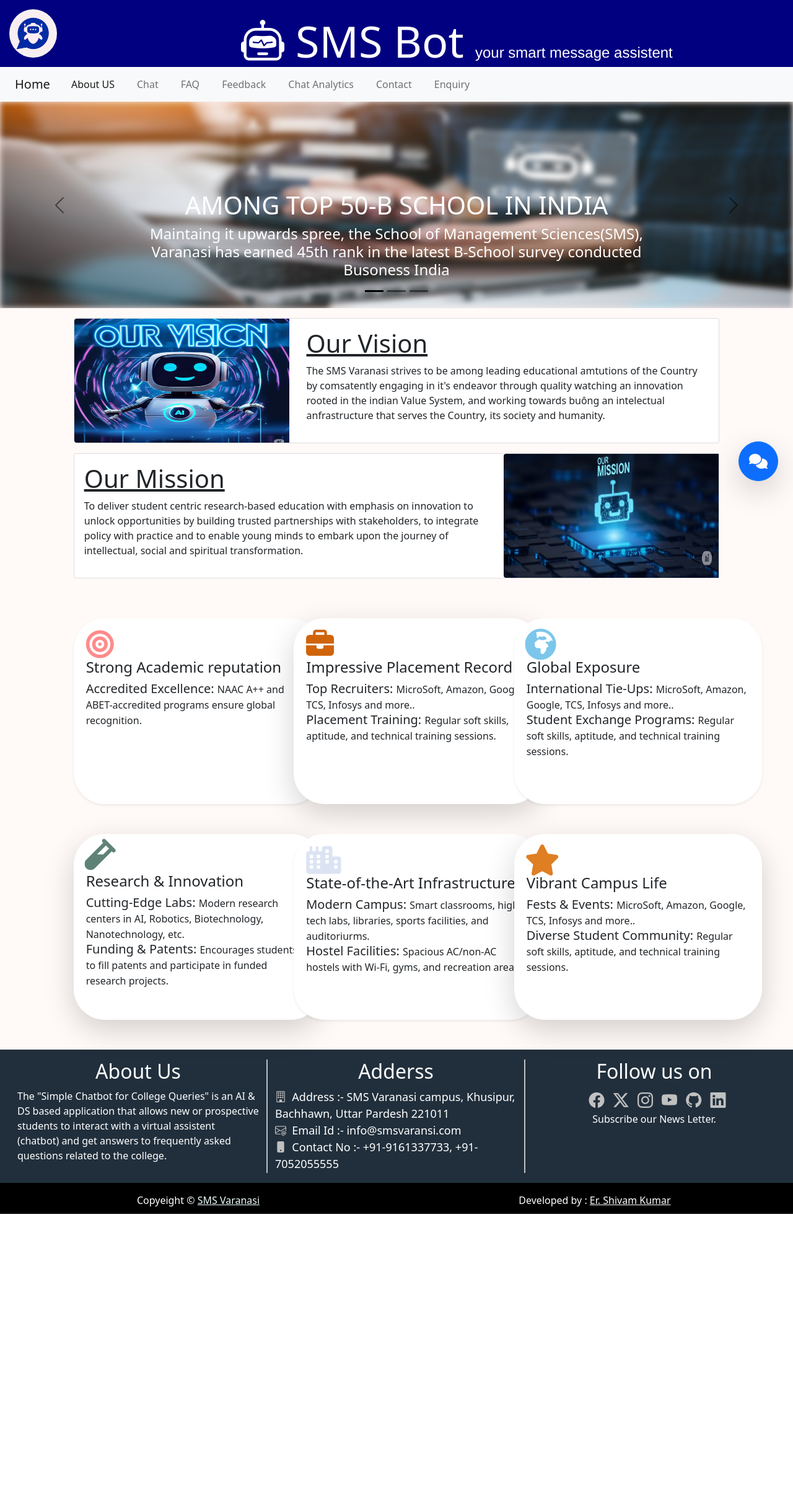
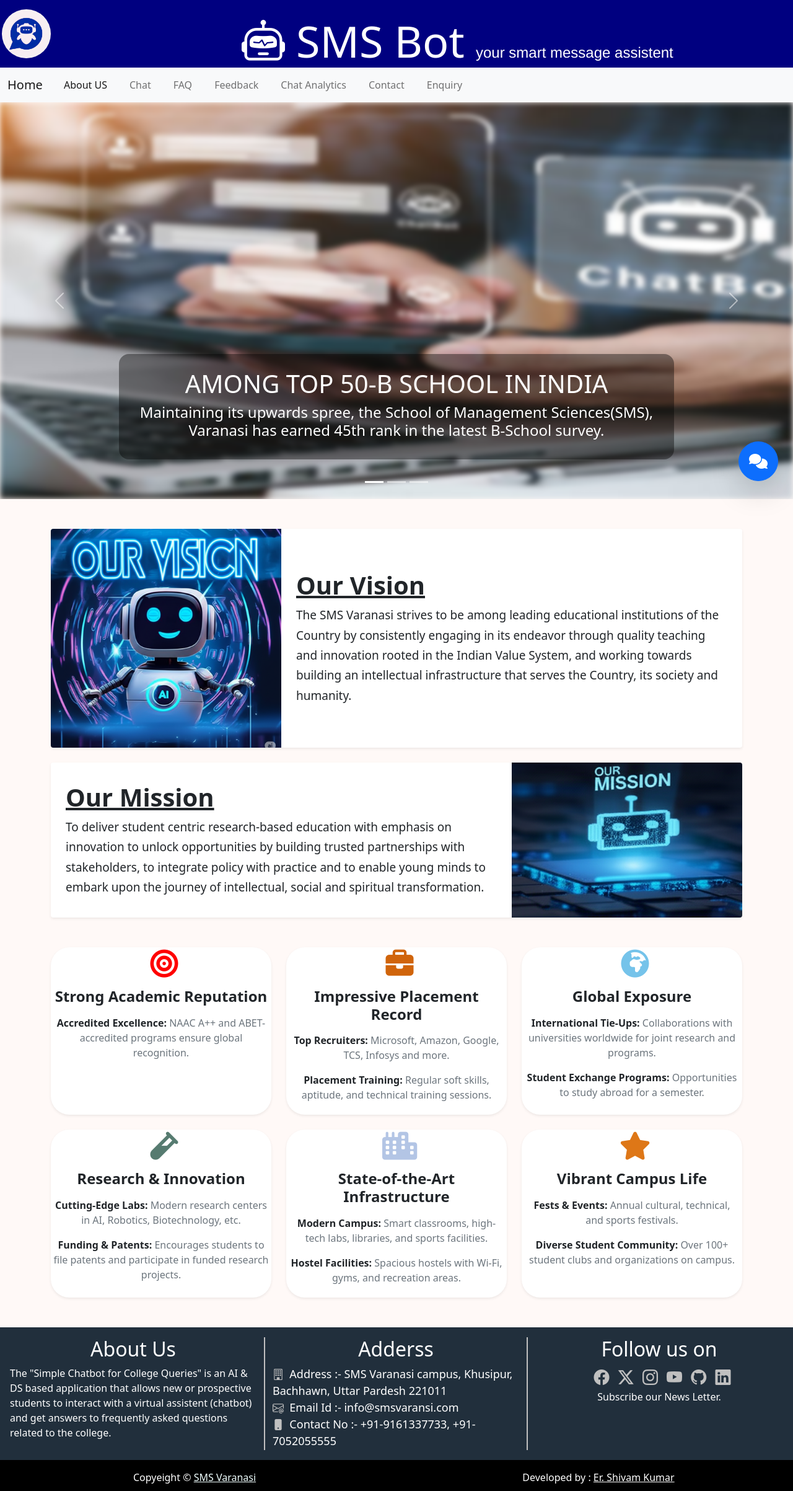
Before and after one commit to shivamkumar969/ChatBot, a Flask app: page / in a window 1280 px wide. Shown: the whole page at 62% size. Before the commit the page ends 1958 px from the top, so only its background shows below. Run offline with Flask 3, Linux system fonts and the light colour scheme; some libraries are stand-ins or nearby versions; some web fonts are replaced.

Commit message:
index.html

```diff
--- a/templates/index.html
+++ b/templates/index.html
@@ -5,178 +5,216 @@
     <meta name="viewport" content="width=device-width, initial-scale=1.0">
     <title>Home</title>
     {% include 'common/mylinks.html' %}
+    <style>
+        /* --- General Page Styles --- */
+        body {
+            background-color: #fff9f7;
+        }
 
+        /* --- Carousel / Slider Styles --- */
+        .carousel-image-blur {
+            filter: blur(4px);
+            object-fit: cover;
+            height: 80vh; /* Make slider taller but not full screen */
+        }
+        .carousel-caption {
+            background-color: rgba(0, 0, 0, 0.4); /* Dark overlay for better text readability */
+            border-radius: 1rem;
+            padding: 1.5rem;
+            bottom: 10%;
+        }
+
+        /* --- Vision & Mission Section --- */
+        .vision-mission-card {
+            border: none;
+            overflow: hidden; /* Ensure rounded corners on image */
+        }
+        .vision-mission-image {
+            width: 100%;
+            height: 100%;
+            object-fit: cover;
+            min-height: 250px;
+        }
+        .vision-mission-card .card-title {
+            text-decoration: underline;
+            font-weight: 600;
+        }
+        .card-text{
+            font-weight: 400;
+            font-size: 19px;
+            line-height: 1.7;
+        }
+        /* --- Feature Card Section ("Bubble Cards") --- */
+        .feature-card {
+            border-radius: 30px;
+            padding: 2rem 1.5rem;
+            text-align: center;
+            height: 100%; /* Makes all cards in a row the same height */
+            transition: transform 0.3s ease-in-out, box-shadow 0.3s ease-in-out;
+        }
+        .feature-card:hover {
+            transform: translateY(-10px);
+            box-shadow: 0 1rem 3rem rgba(0,0,0,.175)!important;
+        }
+        .feature-card .icon {
+            font-size: 45px;
+            margin-bottom: 1rem;
+        }
+        .feature-card h4 {
+            font-weight: 600;
+            margin-bottom: 1rem;
+        }
+        .feature-card .feature-subtitle {
+            font-weight: bold;
+        }
+        .feature-card .feature-text {
+            color: #6c757d;
+        }
+
+        /* --- Responsive Typography --- */
+        @media (max-width: 768px) {
+            .carousel-image-blur {
+                height: 50vh; /* Shorter slider on mobile */
+            }
+            .vision-mission-card .card-title {
+                font-size: 1.75rem; /* Reduce title size on mobile */
+            }
+            /* --- (ADDED) Styles for mobile slider text --- */
+            .carousel-caption {
+                bottom: 5%;
+                padding: 1rem;
+            }
+            .carousel-caption h1 {
+                font-size: 1.5rem; /* Make the title smaller */
+            }
+            .carousel-caption .h4 {
+                font-size: 0.9rem; /* Make the paragraph smaller */
+                line-height: 1.4;
+            }
+        }
+    </style>
 </head>
 <body>
-    <div class="container-fluid" style="background-color: #fff9f7;">
+    <div class="container-fluid p-0">
         {% include 'common/header.html' %}
-        <!-- Start Slider -->
-        <div class="row main" style="min-height: auto; background-color: #f9ebea;">
-            <div class="col-sm-12" style="min-height:auto; margin: 0px; padding: 0px;">
-                <div id="carouselExampleDark" class="carousel carousel-dark slide" data-bs-ride="carousel">
+
+        <div id="homeCarousel" class="carousel slide" data-bs-ride="carousel">
             <div class="carousel-indicators">
-                    <button type="button" data-bs-target="#carouselExampleDark" data-bs-slide-to="0" class="active" aria-current="true" aria-label="Slide 1"></button>
-                    <button type="button" data-bs-target="#carouselExampleDark" data-bs-slide-to="1" aria-label="Slide 2"></button>
-                    <button type="button" data-bs-target="#carouselExampleDark" data-bs-slide-to="2" aria-label="Slide 3"></button>
+                <button type="button" data-bs-target="#homeCarousel" data-bs-slide-to="0" class="active"></button>
+                <button type="button" data-bs-target="#homeCarousel" data-bs-slide-to="1"></button>
+                <button type="button" data-bs-target="#homeCarousel" data-bs-slide-to="2"></button>
             </div>
             <div class="carousel-inner">
-                    <div class="carousel-item active" data-bs-interval="3000">
-                    <img src="{{url_for('static',filename='images/hcard1.png')}}" class="d-block w-100" alt="" style="filter: blur(5px);">
-                    <div class="carousel-caption d-none d-md-block">
-                        <h1 class="text-white">AMONG TOP 50-B SCHOOL IN INDIA</h1>
-                        <p class="h4 text-white">Maintaing it upwards spree, the School of Management Sciences(SMS), Varanasi has earned 45th rank in the latest B-School survey conducted Busoness India</p>
+                <div class="carousel-item active" data-bs-interval="4000">
+                    <img src="{{url_for('static',filename='images/hcard1.png')}}" class="d-block w-100 carousel-image-blur" alt="...">
+                    <!-- (FIXED) Removed d-none and d-md-block classes -->
+                    <div class="carousel-caption">
+                        <h1>AMONG TOP 50-B SCHOOL IN INDIA</h1>
+                        <p class="h4">Maintaining its upwards spree, the School of Management Sciences(SMS), Varanasi has earned 45th rank in the latest B-School survey.</p>
                     </div>
                 </div>
-                    <div class="carousel-item" data-bs-interval="3000">
-                    <img src="{{url_for('static',filename='images/hcard2.png')}}" class="d-block w-100" alt="" style="filter: blur(5px);">
-                    <div class="carousel-caption d-none d-md-block">
-                        <h1 class="text-white">LEARNING MAKE US STRONG FOR LIFE</h1>
-                        <p class="h4 text-white">We could bring all of the great opportunities that our student have... or you could hear it from the students Memselves</p>
+                <div class="carousel-item" data-bs-interval="4000">
+                    <img src="{{url_for('static',filename='images/hcard2.png')}}" class="d-block w-100 carousel-image-blur" alt="...">
+                    <!-- (FIXED) Removed d-none and d-md-block classes -->
+                    <div class="carousel-caption">
+                        <h1>LEARNING MAKES US STRONG FOR LIFE</h1>
+                        <p class="h4">We could bring all of the great opportunities that our student have... or you could hear it from the students themselves.</p>
                     </div>
                 </div>
-                    <div class="carousel-item" data-bs-interval="3000">
-                    <img src="{{url_for('static',filename='images/hcard3.png')}}" class="d-block w-100" alt="" style="filter: blur(5px);">
-                    <div class="carousel-caption d-none d-md-block">
-                        <h1 class="text-white">THE GENERATION OF LEADERSHIP STARTS HERE</h1>
-                        <p class="h4 text-white">An investment in knowledge always pays the best interest</p>
+                <div class="carousel-item" data-bs-interval="4000">
+                    <img src="{{url_for('static',filename='images/hcard3.png')}}" class="d-block w-100 carousel-image-blur" alt="...">
+                    <!-- (FIXED) Removed d-none and d-md-block classes -->
+                    <div class="carousel-caption">
+                        <h1>THE GENERATION OF LEADERSHIP STARTS HERE</h1>
+                        <p class="h4">An investment in knowledge always pays the best interest.</p>
                     </div>
                 </div>
             </div>
-                <button class="carousel-control-prev" type="button" data-bs-target="#carouselExampleDark" data-bs-slide="prev">
-                    <span class="carousel-control-prev-icon" aria-hidden="true"></span>
-                    <span class="visually-hidden">Previous</span>
+            <button class="carousel-control-prev" type="button" data-bs-target="#homeCarousel" data-bs-slide="prev">
+                <span class="carousel-control-prev-icon"></span><span class="visually-hidden">Previous</span>
             </button>
-                <button class="carousel-control-next" type="button" data-bs-target="#carouselExampleDark" data-bs-slide="next">
-                    <span class="carousel-control-next-icon" aria-hidden="true"></span>
-                    <span class="visually-hidden">Next</span>
+            <button class="carousel-control-next" type="button" data-bs-target="#homeCarousel" data-bs-slide="next">
+                <span class="carousel-control-next-icon"></span><span class="visually-hidden">Next</span>
             </button>
         </div>
+        <div class="container my-5">
+            <div class="card mb-4 vision-mission-card shadow-sm">
+                <div class="row g-0">
+                    <div class="col-lg-4">
+                        <img src="{{url_for('static',filename='images/vision1.png')}}" class="vision-mission-image" alt="Our Vision">
                     </div>
-        </div>
-        <!-- End Slider -->
-         <!-- Stard Our Vision & Mission -->
-        <div class="row mt-3 mb-3">
-            <div class="col-sm-1"></div>
-            <div class="col-sm-10">
-                <div class="card mb-3" style="min-height: 200px;">
-                    <div class="row m-0 p-0" >
-                        <div class="col-md-4 m-0 p-0">
-                            <img src="{{url_for('static',filename='images/vision1.png')}}" class="img-fluid rounded-start" alt="" style="height: 200px; width: 100%; margin: 0px; padding: 0px;">
-                        </div>
-                        <div class="col-md-8">
-                            <div class="card-body">
-                                <h5 class="card-title h1" style="text-decoration: underline;">Our Vision</h5>
-                                <p class="card-text">
-                                    The SMS Varanasi strives to be among leading educational amtutions of the Country by comsatently engaging in it's endeavor through quality watching an innovation rooted in the indian Value System, and working towards buông an intelectual anfrastructure that serves the Country, its society and humanity.
-                                </p>
+                    <div class="col-lg-8 d-flex align-items-center">
+                        <div class="card-body p-4">
+                            <h2 class="card-title h1">Our Vision</h2>
+                            <p class="card-text">The SMS Varanasi strives to be among leading educational institutions of the Country by consistently engaging in its endeavor through quality teaching and innovation rooted in the Indian Value System, and working towards building an intellectual infrastructure that serves the Country, its society and humanity.</p>
                         </div>
                     </div>
                 </div>
             </div>
-                <div class="card mb-3" style="min-height: 200px;">
+            <div class="card vision-mission-card shadow-sm">
                 <div class="row g-0">
-                        <div class="col-md-8">
-                            <div class="card-body">
-                                <h5 class="card-title h1" style="text-decoration: underline;">Our Mission</h5>
-                                <p class="card-text">
-                                    To deliver student centric research-based education with emphasis on innovation to unlock opportunities by building trusted partnerships with stakeholders, to integrate policy with practice and to enable young minds to embark upon the journey of intellectual, social and spiritual transformation.
-                                </p>
+                    <div class="col-lg-8 d-flex align-items-center order-2 order-lg-1">
+                        <div class="card-body p-4">
+                            <h2 class="card-title h1">Our Mission</h2>
+                            <p class="card-text">To deliver student centric research-based education with emphasis on innovation to unlock opportunities by building trusted partnerships with stakeholders, to integrate policy with practice and to enable young minds to embark upon the journey of intellectual, social and spiritual transformation.</p>
                         </div>
                     </div>
-                        <div class="col-md-4">
-                            <img src="{{url_for('static',filename='images/mission.png')}}" class="img-fluid rounded-start" alt=""  style="min-height: 200px;">
+                    <div class="col-lg-4 order-1 order-lg-2">
+                        <img src="{{url_for('static',filename='images/mission.png')}}" class="vision-mission-image" alt="Our Mission">
                     </div>
                 </div>
             </div>
         </div>
-            <div class="col-sm-1"></div>
-        </div>
-        <!-- End Our Vision & Missiion -->
-         <!-- Start Bubble Card -->
-        <div class="row mb-5 mt-5">
-            <div class="col-sm-1"></div>
-                <div class="col-sm-10">
-                    <div class="row">
-                        <div class="col-sm-4">
-                            <div class="shadow shadow-sm bg-body p-1" style="min-height:300px; width: 400px; border-radius: 50px;">
-                                <div class="card-body"  >
-                                    <!-- <i class="bi bi-bullseye" style="font-size: 45px; color: red;"></i> -->
-                                    <i class="fa-solid fa-bullseye fa-fade" style="font-size: 45px; color: red;"></i>
-                                    <h4>Strong Academic reputation</h4>
-                                    <span class="h5">Accredited Excellence: <span class="h6">NAAC A++ and ABET-accredited programs ensure global recognition.</span></span>
+        <div class="container my-5">
+            <div class="row gy-4"> <div class="col-12 col-md-6 col-lg-4">
+                    <div class="shadow-sm bg-body p-1 feature-card">
+                        <i class="fa-solid fa-bullseye icon" style="color: red;"></i>
+                        <h4>Strong Academic Reputation</h4>
+                        <p><span class="feature-subtitle">Accredited Excellence:</span> <span class="feature-text">NAAC A++ and ABET-accredited programs ensure global recognition.</span></p>
                     </div>
                 </div>
-                        </div>
-                        <div class="col-sm-4">
-                            <div class="shadow shadow-lg bg-body p-1" style="min-height:300px; width: 400px; border-radius: 50px;">
-                                <div class="card-body"  >
-                                    <!-- <i class="bi bi-bullseye" style="font-size: 45px; color: red;"></i> -->
-                                    <!-- <i fa-solid fa-briefcase fa-bounce style="color: #d0640b; font-size: 45px;"></i> -->
-                                    <i class="fa-solid fa-briefcase fa-bounce" style="color: #d0640b; font-size: 45px;"></i>
+                <div class="col-12 col-md-6 col-lg-4">
+                    <div class="shadow-sm bg-body p-1 feature-card">
+                        <i class="fa-solid fa-briefcase icon" style="color: #d0640b;"></i>
                         <h4>Impressive Placement Record</h4>
-                                    <span class="h5">Top Recruiters: <span class="h6">MicroSoft, Amazon, Google, TCS, Infosys and more..</span></span><br>
-                                    <span class="h5">Placement Training: <span class="h6">Regular soft skills, aptitude, and technical training sessions.</span></span>
+                        <p><span class="feature-subtitle">Top Recruiters:</span> <span class="feature-text">Microsoft, Amazon, Google, TCS, Infosys and more.</span></p>
+                        <p><span class="feature-subtitle">Placement Training:</span> <span class="feature-text">Regular soft skills, aptitude, and technical training sessions.</span></p>
                     </div>
                 </div>
+                <div class="col-12 col-md-6 col-lg-4">
+                    <div class="shadow-sm bg-body p-1 feature-card">
+                        <i class="fa-solid fa-earth-africa icon" style="color: #75c3ea;"></i>
+                        <h4>Global Exposure</h4>
+                        <p><span class="feature-subtitle">International Tie-Ups:</span> <span class="feature-text">Collaborations with universities worldwide for joint research and programs.</span></p>
+                        <p><span class="feature-subtitle">Student Exchange Programs:</span> <span class="feature-text">Opportunities to study abroad for a semester.</span></p>
                     </div>
-                        <div class="col-sm-4">
-                            <div class="shadow shadow-sm bg-body p-1" style="min-height:300px; width: 400px; border-radius: 50px;">
-                                <div class="card-body"  >
-                                    <!-- <i class="bi bi-bullseye" style="font-size: 45px; color: red;"></i> -->
-                                    <i class="fa-solid fa-earth-africa fa-beat-fade" style="color: #75c3ea; font-size: 45px;"></i>
-                                    <h4>Global Exposure</h4>
-                                    <span class="h5">International Tie-Ups: <span class="h6">MicroSoft, Amazon, Google, TCS, Infosys and more..</span></span><br>
-                                    <span class="h5">Student Exchange Programs: <span class="h6">Regular soft skills, aptitude, and technical training sessions.</span></span>
+                </div>
+                <div class="col-12 col-md-6 col-lg-4">
+                    <div class="shadow-sm bg-body p-1 feature-card">
+                        <i class="fa-solid fa-vial icon" style="color: #567b70;"></i>
+                        <h4>Research & Innovation</h4>
+                        <p><span class="feature-subtitle">Cutting-Edge Labs:</span> <span class="feature-text">Modern research centers in AI, Robotics, Biotechnology, etc.</span></p>
+                        <p><span class="feature-subtitle">Funding & Patents:</span> <span class="feature-text">Encourages students to file patents and participate in funded research projects.</span></p>
+                    </div>
+                </div>
+                <div class="col-12 col-md-6 col-lg-4">
+                    <div class="shadow-sm bg-body p-1 feature-card">
+                        <i class="fa-solid fa-city icon" style="color: #b3c5e5;"></i>
+                        <h4>State-of-the-Art Infrastructure</h4>
+                        <p><span class="feature-subtitle">Modern Campus:</span> <span class="feature-text">Smart classrooms, high-tech labs, libraries, and sports facilities.</span></p>
+                        <p><span class="feature-subtitle">Hostel Facilities:</span> <span class="feature-text">Spacious hostels with Wi-Fi, gyms, and recreation areas.</span></p>
+                    </div>
+                </div>
+                <div class="col-12 col-md-6 col-lg-4">
+                    <div class="shadow-sm bg-body p-1 feature-card">
+                        <i class="fa-solid fa-star icon" style="color: #de7717;"></i>
+                        <h4>Vibrant Campus Life</h4>
+                        <p><span class="feature-subtitle">Fests & Events:</span> <span class="feature-text">Annual cultural, technical, and sports festivals.</span></p>
+                        <p><span class="feature-subtitle">Diverse Student Community:</span> <span class="feature-text">Over 100+ student clubs and organizations on campus.</span></p>
                     </div>
                 </div>
             </div>
         </div>
-                </div>
-            <div class="col-sm-1"></div>
-        </div>
-        <div class="row mb-5">
-            <div class="col-sm-1"></div>
-            <div class="col-sm-10">
-                <div class="row">
-                    <div class="col-sm-4">
-                        <div class="shadow shadow-lg bg-body p-1 pt-3" style="min-height:300px; width: 400px; border-radius: 50px;">
-                            <div class="card-body"  >
-                                <!-- <i class="bi bi-bullseye" style="font-size: 45px; color: red;"></i> -->
-                                <i class="fa-solid fa-vial fa-beat-fade fa-xs" style="color: #567b70; font-size: 45px;"></i>
-                                <h4>Research & Innovation</h4>
-                                <span class="h5">Cutting-Edge Labs: <span class="h6">Modern research centers in AI, Robotics, Biotechnology, Nanotechnology, etc.</span></span><br>
-                                <span class="h5">Funding & Patents: <span class="h6">Encourages students to fill patents and participate in funded research projects.</span></span>
-                            </div>
-                        </div>
-                    </div>
-                    <div class="col-sm-4">
-                        <div class="shadow shadow-sm bg-body p-1" style="min-height:300px; width: 400px; border-radius: 50px;">
-                            <div class="card-body"  >
-                                <!-- <i class="bi bi-bullseye" style="font-size: 45px; color: red;"></i> -->
-                                <i class="fa-solid fa-city fa-fade" style="color: #b3c5e5; font-size: 45px;"></i>
-                                <h4>State-of-the-Art Infrastructure</h4>
-                                <span class="h5">Modern Campus: <span class="h6">Smart classrooms, high-tech labs, libraries, sports facilities, and auditoriurms.</span></span><br>
-                                <span class="h5">Hostel Facilities: <span class="h6">Spacious AC/non-AC hostels with Wi-Fi, gyms, and recreation areas.</span></span>
-                            </div>
-                        </div>
-                    </div>
-                    <div class="col-sm-4">
-                        <div class="shadow shadow-lg bg-body p-1" style="min-height:300px; width: 400px; border-radius: 50px;">
-                            <div class="card-body"  >
-                                <!-- <i class="bi bi-bullseye" style="font-size: 45px; color: red;"></i> -->
-                                <i class="fa-solid fa-star fa-beat-fade" style="color: #de7717; font-size: 45px;"></i>
-
-                                <h4>Vibrant Campus Life</h4>
-                                <span class="h5">Fests & Events: <span class="h6">MicroSoft, Amazon, Google, TCS, Infosys and more..</span></span><br>
-                                <span class="h5">Diverse Student Community: <span class="h6">Regular soft skills, aptitude, and technical training sessions.</span></span>
-                            </div>
-                        </div>
-                    </div>
-                </div>
-            </div>
-            <div class="col-sm-1"></div>
-        </div>
-        <!-- End Bubble Card -->
         {% include 'common/footer.html' %}
         {% include 'common/chatpopup.html' %}
     </div>
```
Lines whose indentation alone changed are shown as unchanged.
